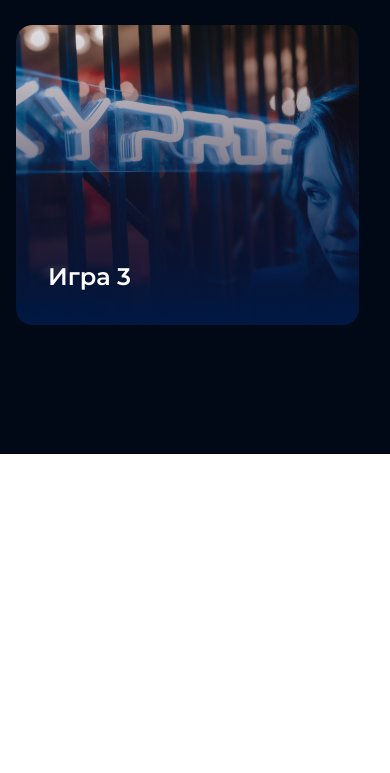
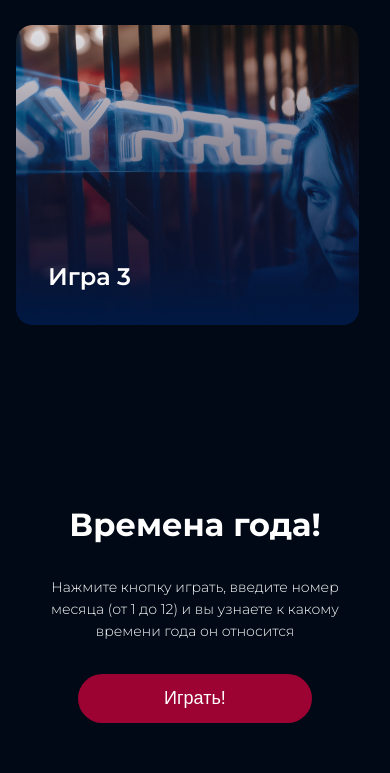
Before and after one commit to Violetta357/-, a plain HTML site: page index.html in a window 390 px wide. Shown: the part 1502-2275 px from the top of the page. Before the commit the page ends 1956 px from the top, so only its background shows below. Drawn offline with Linux system fonts and the light colour scheme.

Commit message:
адаптация и первая игра

```diff
--- a/index.html
+++ b/index.html
@@ -31,5 +31,23 @@
         <a class="games__box-wrapper games__box-3" href="#!">Игра 3</a>
       </div>
     </div>
+
+    <section class="game center">
+      <div class="season">
+        <div class="season__content">
+         <h2 class="title">Времена года!</h2>
+         <p class="info">Нажмите кнопку играть, введите номер месяца (от 1 до 12) и вы узнаете к какому времени года он относится</p>
+         <button onclick="firstGame()" class="button">Играть!</button>
+        </div>
+        <img class="season__img"
+          src="./static/image/undraw_video_game_night_8h8m 1.png"
+          alt="game__logo-1"
+        />
+      </div>
+    </section>
+
+    <script src="./main.js">
+
+    </script>
   </body>
 </html>
--- /dev/null
+++ b/main.js
@@ -0,0 +1,23 @@
+const findSeason = (a) => {
+  if (isNaN(a) || a <= 0 || a >= 13) {
+    do {
+      alert("Вы ввели некорректное значение");
+      a = Number(prompt("Введите порядковый номер месяца"));
+    } while (isNaN(a) || a <= 0 || a >= 13);
+  }
+  if (a === 1 || a === 2 || a === 12) {
+    return "Зима";
+  } else if (a >= 3 && a <= 5) {
+    return "Весна";
+  } else if (a >= 6 && a <= 8) {
+    return "Лето";
+  } else {
+    return "Осень";
+  }
+
+};
+const firstGame = () => {
+    alert ('Готов играть ?')
+    let monthNomber = Number(prompt('Введите порядковый номер месяца'))
+    alert (findSeason(monthNomber))
+}
--- a/static/style/_mobile.scss
+++ b/static/style/_mobile.scss
@@ -1,4 +1,6 @@
-@media(max-width: 767px) {
+// Мобильная версия
+
+@media (max-width: 767px) {
   .center {
     padding-left: 16px;
     padding-right: 16px;
@@ -6,7 +8,6 @@
   .header {
     height: 735px;
     padding-top: 239px;
-
   }
 
   .header__content {
@@ -35,13 +36,38 @@
 
   .games__box-wrapper {
     width: 343px;
+  }
+
+  .season {
+    flex-direction: column;
+    padding-top: 51px;
+    padding-bottom: 85px;
+    gap: 64px;
 
   }
+  .season__content {
+    width: 343px;
+    align-items: center;
 
   }
+  .title {
+    text-align: center;
+    font-size: 32px;
+  }
+  .info {
+    text-align: center;
+    font-size: 14px;
+    line-height: 22px;
+  }
 
-@media(max-width: 720px) {
-    .header{
+  .season__img {
+    width: 344px;
+    height: 236px;
+  }
+}
+
+@media (max-width: 720px) {
+  .header {
     background: url(../image/Rectangle\ mob.jpg);
     background-position: center;
     background-size: cover;
--- a/static/style/style.scss
+++ b/static/style/style.scss
@@ -25,7 +25,6 @@
   padding-top: 217px;
 }
 
-
 .header__title {
   color: #fff;
   font-size: 64px;
@@ -41,6 +40,8 @@
   margin-top: 32px;
   margin-bottom: 44px;
 }
+
+.button,
 .header__button {
   color: #fff;
   font-size: 18px;
@@ -53,10 +54,12 @@
   /* cursor: pointer; */
   cursor: url(../image/clarity_cursor-hand-line.svg), pointer;
 }
+
+.button:hover,
 .header__button:hover {
   background: #eb443f;
 }
-
+.button:active,
 .header__button:active {
   background: #a04c4a;
 }
@@ -86,9 +89,8 @@
   border-radius: 16px;
 }
 .games__box-wrapper:hover {
-
   border: 3px solid #44d2ff;
-    box-shadow: 0px 0px 11px rgb(88, 221, 245)
+  box-shadow: 0px 0px 11px rgb(88, 221, 245);
 }
 .games__box-1 {
   background: url(../image/Rectangle\ 6.png);
@@ -100,4 +102,35 @@
   background: url(../image/Rectangle\ 8.png);
 }
 
+.game {
+  background: #000915;
+}
+
+.season {
+  display: flex;
+  justify-content: space-between;
+  padding-top: 234px;
+  padding-bottom: 234px;
+  align-items: center;
+}
+.season__content {
+  width: 584px;
+  display: flex;
+  gap: 32px;
+  flex-direction: column;
+}
+.title {
+  color: #fff;
+  font-size: 48px;
+  font-weight: 700;
+}
+.info {
+  color: #fff;
+  font-size: 18px;
+  font-weight: 300;
+  line-height: 32px;
+}
+
+
+
 @import "mobile";
```
Also changed, not shown: static/style/style.css, 1 other file. Lines whose indentation alone changed are shown as unchanged.
